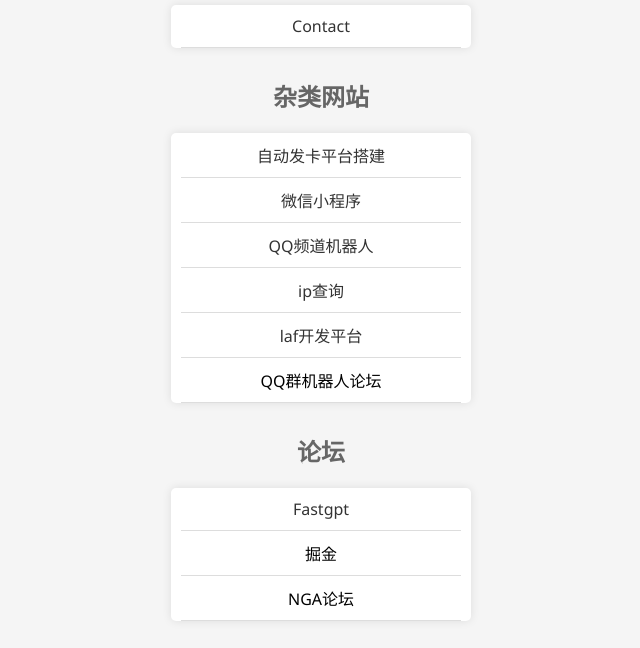
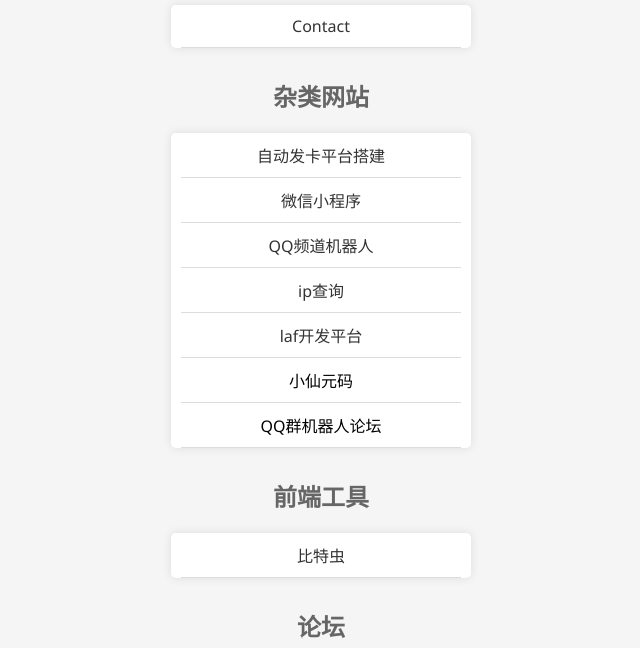
Before and after one commit to helloworl9527/helloworl9527.github.io, a plain HTML site: page index.html in a window 1280 px wide. Shown: the part 130-778 px from the top of the page, without its empty margins (319-959 px from the left). Drawn offline with Linux system fonts and the light colour scheme; a script that the page names is missing.

Commit message:
Update index.html

```diff
--- a/index.html
+++ b/index.html
@@ -100,7 +100,13 @@
         <li><a href="http://ip111.cn">ip查询</a></li>
         <li><a href="https://laf.run/">laf开发平台</a></li>
         <li>
+            <a href="https://www.xxymw.com/18610.html"></a>小仙元码</li>
+        <li>
             <a href="https://juejin.cn/s/qq%E7%BE%A4%E6%9C%BA%E5%99%A8%E4%BA%BAgithub"></a>QQ群机器人论坛</li>
+    </ul>
+    <h2>前端工具</h2>
+    <ul>
+        <li><a href="https://www.bitbug.net/">比特虫</a> </li>
     </ul>
     <h2>论坛</h2>
     <ul>
```
